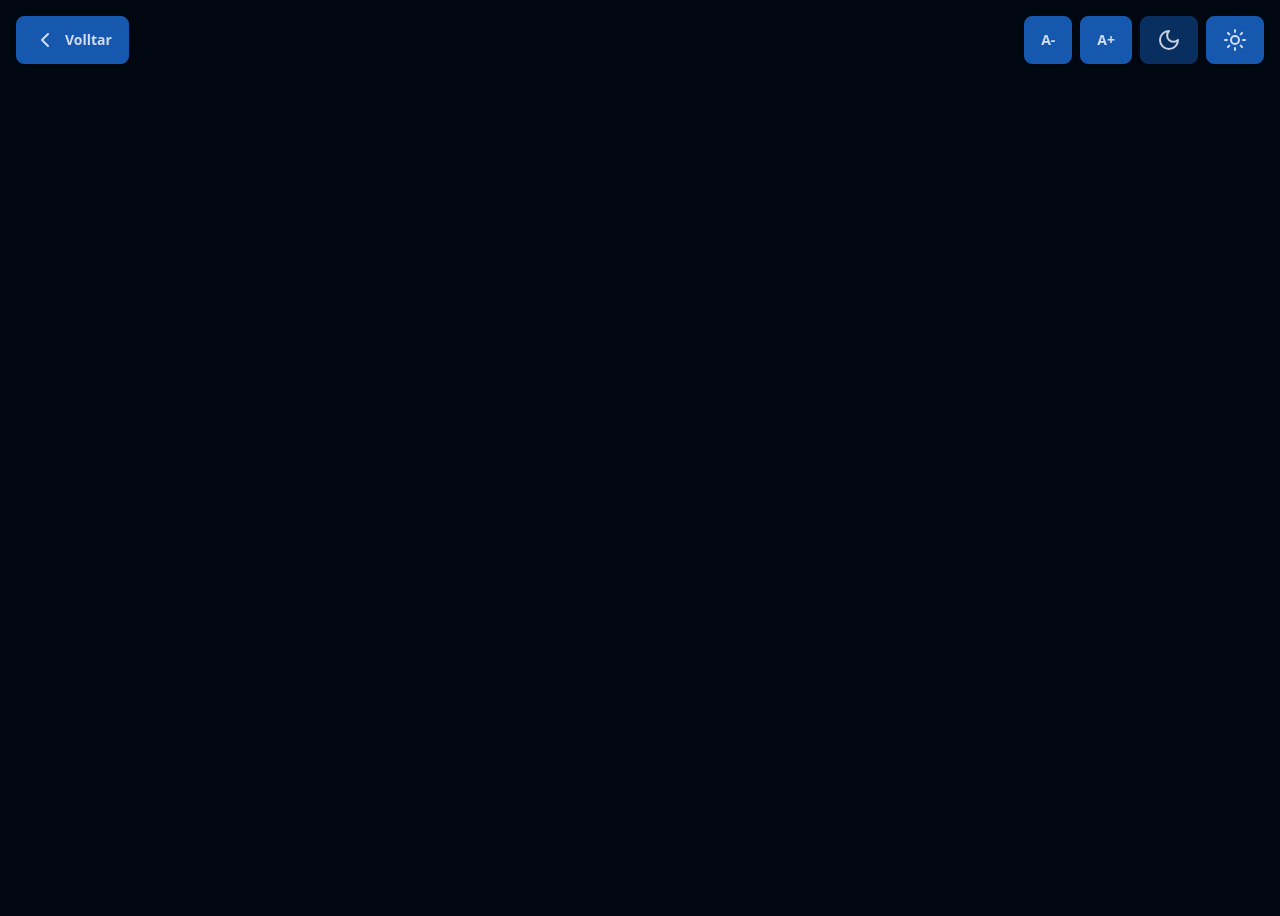
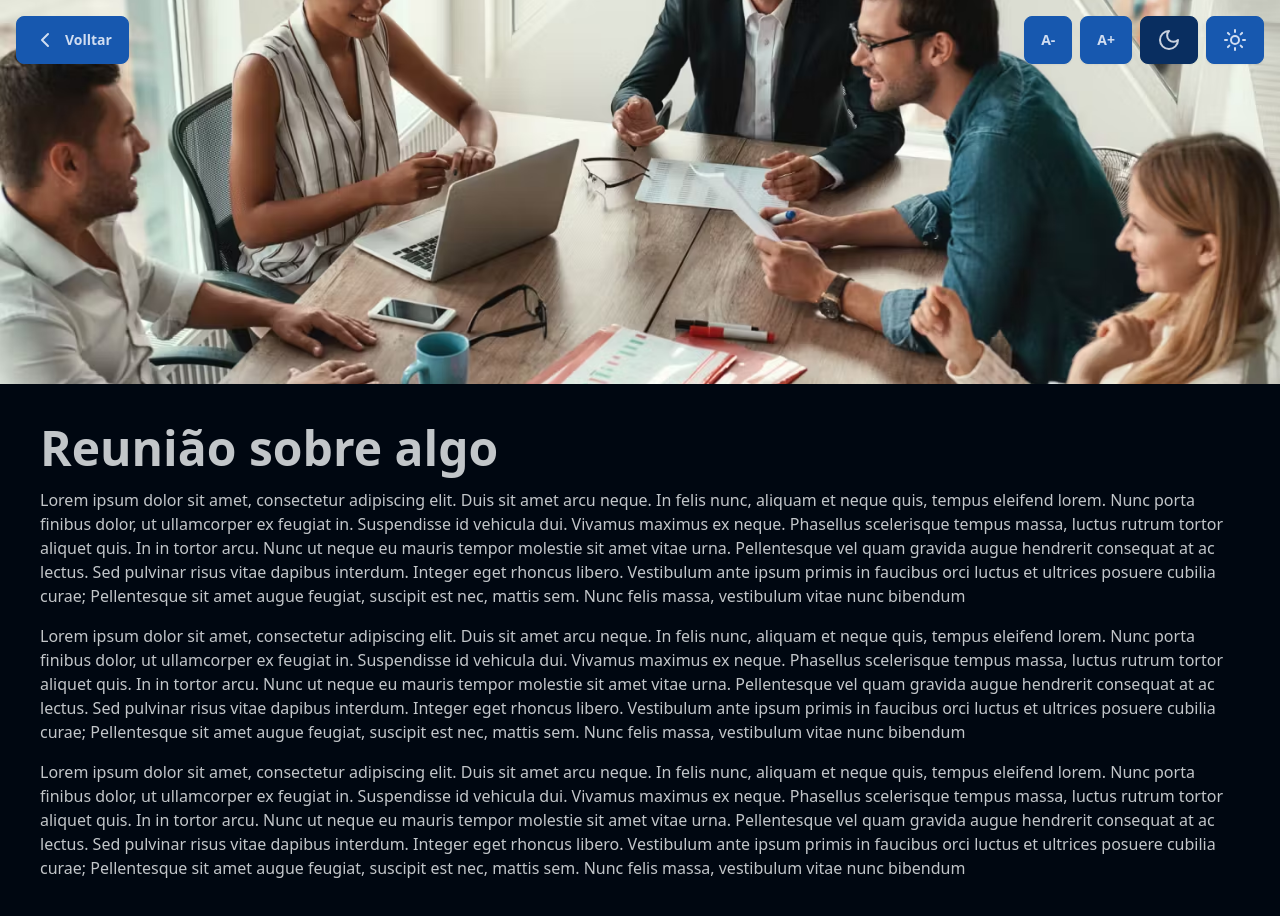
Before and after one commit to rckbrcls/academic-league-of-psychiatry, a Next.js app: page /meetings/1 in a window 1280 px wide. Shown: the top 916 px of the page. Before the commit the page ends 800 px from the top, so only its background shows below. Built offline with nearby package versions, Linux system fonts and the light colour scheme.

Commit message:
adiciona detalhes da reunião com layout atualizado e imagem de fundo, e remove configurações de tema do Tailwind

```diff
--- a/src/app/meetings/[id]/page.tsx
+++ b/src/app/meetings/[id]/page.tsx
@@ -3,21 +3,74 @@
 import { useFontSize } from "@/context/FontSizeContext";
 import { useTheme } from "@/context/ThemeContext";
 import { ChevronLeft, Moon, Sun } from "lucide-react";
+import { useRouter } from "next/navigation";
 import Image from "next/image";
-import Link from "next/link";
-import { usePathname, useRouter } from "next/navigation";
 import React from "react";
 
 export default function MeetingDetails() {
   return (
-    <div className="">
+    <div>
       <MeetingDetailsHeader />
+      <div className="relative w-full h-96">
+        <Image
+          fill
+          style={{ objectFit: "cover" }}
+          priority
+          src={"/meeting.png"}
+          alt="cover-meetings"
+        />
+      </div>
+
+      <div className="p-10">
+        <p className="text-5xl font-bold">Reunião sobre algo</p>
+        <p className=" mt-4">
+          Lorem ipsum dolor sit amet, consectetur adipiscing elit. Duis sit amet
+          arcu neque. In felis nunc, aliquam et neque quis, tempus eleifend
+          lorem. Nunc porta finibus dolor, ut ullamcorper ex feugiat in.
+          Suspendisse id vehicula dui. Vivamus maximus ex neque. Phasellus
+          scelerisque tempus massa, luctus rutrum tortor aliquet quis. In in
+          tortor arcu. Nunc ut neque eu mauris tempor molestie sit amet vitae
+          urna. Pellentesque vel quam gravida augue hendrerit consequat at ac
+          lectus. Sed pulvinar risus vitae dapibus interdum. Integer eget
+          rhoncus libero. Vestibulum ante ipsum primis in faucibus orci luctus
+          et ultrices posuere cubilia curae; Pellentesque sit amet augue
+          feugiat, suscipit est nec, mattis sem. Nunc felis massa, vestibulum
+          vitae nunc bibendum
+        </p>
+        <p className=" mt-4">
+          Lorem ipsum dolor sit amet, consectetur adipiscing elit. Duis sit amet
+          arcu neque. In felis nunc, aliquam et neque quis, tempus eleifend
+          lorem. Nunc porta finibus dolor, ut ullamcorper ex feugiat in.
+          Suspendisse id vehicula dui. Vivamus maximus ex neque. Phasellus
+          scelerisque tempus massa, luctus rutrum tortor aliquet quis. In in
+          tortor arcu. Nunc ut neque eu mauris tempor molestie sit amet vitae
+          urna. Pellentesque vel quam gravida augue hendrerit consequat at ac
+          lectus. Sed pulvinar risus vitae dapibus interdum. Integer eget
+          rhoncus libero. Vestibulum ante ipsum primis in faucibus orci luctus
+          et ultrices posuere cubilia curae; Pellentesque sit amet augue
+          feugiat, suscipit est nec, mattis sem. Nunc felis massa, vestibulum
+          vitae nunc bibendum
+        </p>
+        <p className=" mt-4">
+          Lorem ipsum dolor sit amet, consectetur adipiscing elit. Duis sit amet
+          arcu neque. In felis nunc, aliquam et neque quis, tempus eleifend
+          lorem. Nunc porta finibus dolor, ut ullamcorper ex feugiat in.
+          Suspendisse id vehicula dui. Vivamus maximus ex neque. Phasellus
+          scelerisque tempus massa, luctus rutrum tortor aliquet quis. In in
+          tortor arcu. Nunc ut neque eu mauris tempor molestie sit amet vitae
+          urna. Pellentesque vel quam gravida augue hendrerit consequat at ac
+          lectus. Sed pulvinar risus vitae dapibus interdum. Integer eget
+          rhoncus libero. Vestibulum ante ipsum primis in faucibus orci luctus
+          et ultrices posuere cubilia curae; Pellentesque sit amet augue
+          feugiat, suscipit est nec, mattis sem. Nunc felis massa, vestibulum
+          vitae nunc bibendum
+        </p>
+      </div>
     </div>
   );
 }
 
 export const MeetingDetailsHeader = () => {
-  const pathname = usePathname();
   const router = useRouter();
   const { setTheme, theme } = useTheme();
   const { increaseFontSize, decreaseFontSize } = useFontSize();
--- a/tailwind.config.ts
+++ b/tailwind.config.ts
@@ -6,14 +6,6 @@ export default {
     "./src/components/**/*.{js,ts,jsx,tsx,mdx}",
     "./src/app/**/*.{js,ts,jsx,tsx,mdx}",
   ],
-  theme: {
-    extend: {
-      colors: {
-        background: "var(--background)",
-        foreground: "var(--foreground)",
-      },
-    },
-  },
   plugins: [require("daisyui")],
   daisyui: {
     themes: [
```
